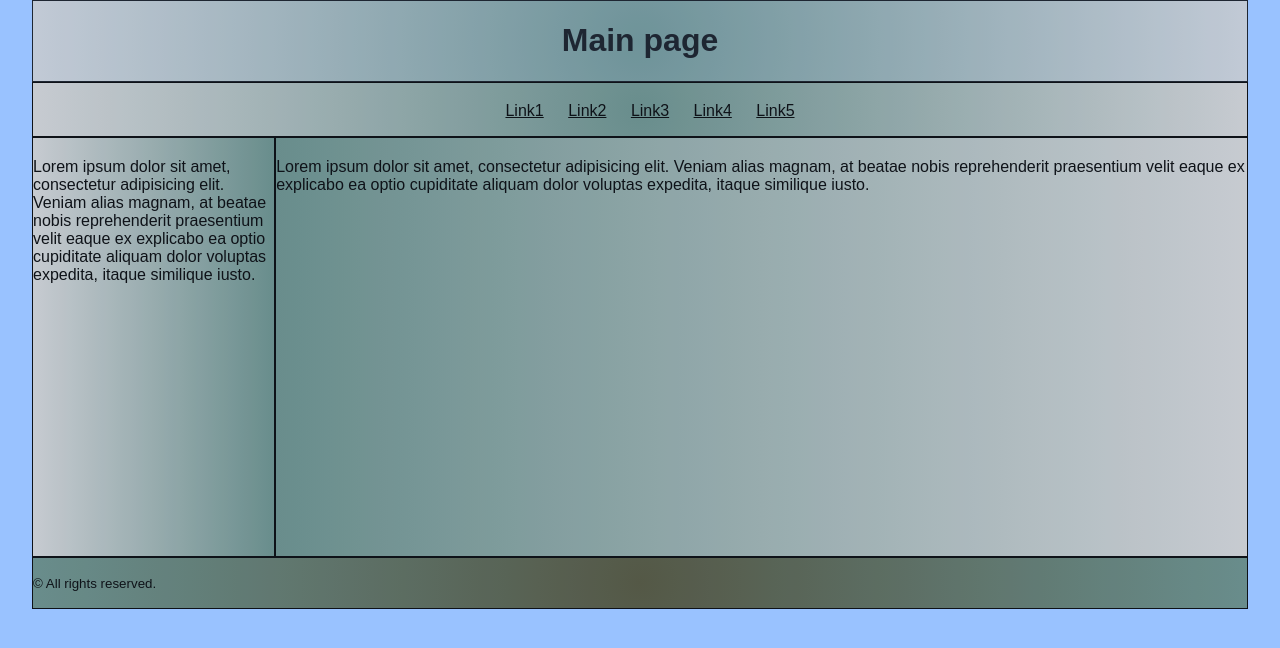
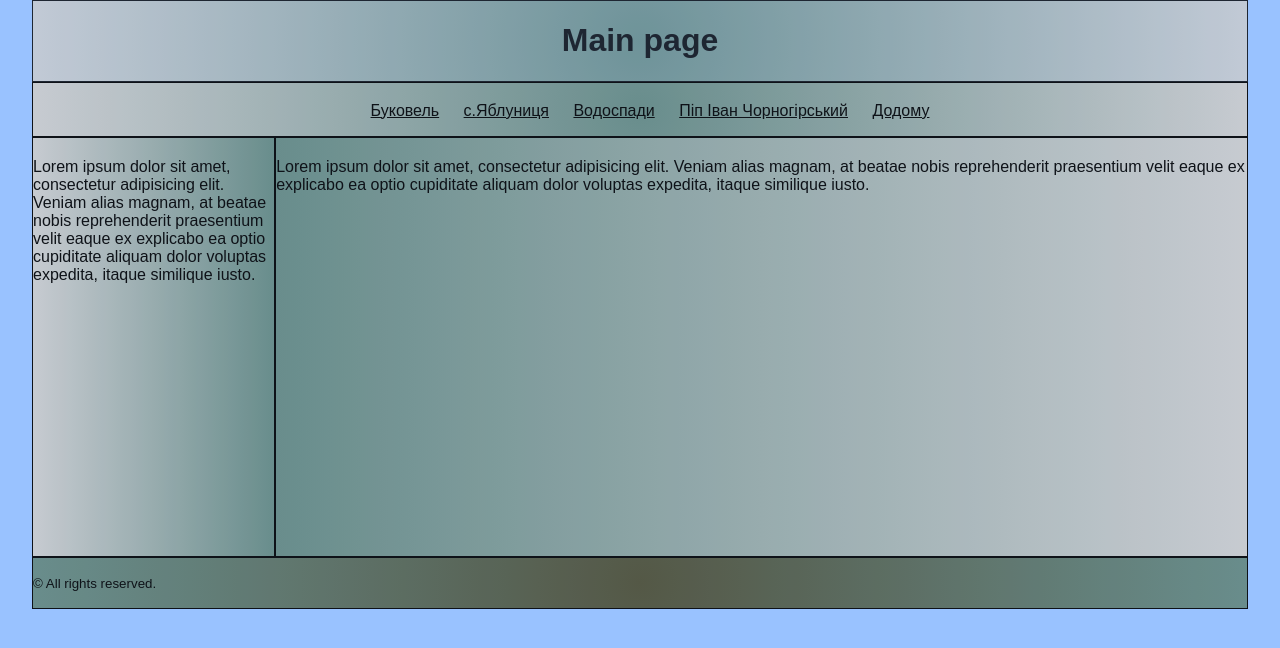
Before and after one commit to WEB-UI-TEAM-B/travel, a plain HTML site: page index2.html in a window 1280 px wide. Drawn offline with Linux system fonts and the light colour scheme.

Commit message:
Update index2.html
Змінив посилання

```diff
--- a/index2.html
+++ b/index2.html
@@ -1,7 +1,7 @@
 <!DOCTYPE html>
 <html>
 <head>
-    <title>Мій проект</title>
+    <title>Project Git</title>
     <meta charset="UTF-8">
     <link rel="stylesheet" type="text/css" href="css/style.css">
 </head>
@@ -12,11 +12,11 @@
 <nav class="navigator">
     <h3></h3>
     <ul>
-        <li><a href="#">Link1</a></li>
-        <li><a href="#">Link2</a></li>
-        <li><a href="#">Link3</a></li>
-        <li><a href="#">Link4</a></li>
-        <li><a href="#">Link5</a></li>
+        <li><a href="index1.html">Буковель</a></li>
+        <li><a href="index2.html">с.Яблуниця</a></li>
+        <li><a href="index3.html">Водоспади</a></li>
+        <li><a href="index4.html">Піп Іван Чорногірський</a></li>
+        <li><a href="index.html">Додому</a></li>
     </ul>
 </nav>
 <div style="width: 100%;height: 0px;clear: both;"></div>
```
